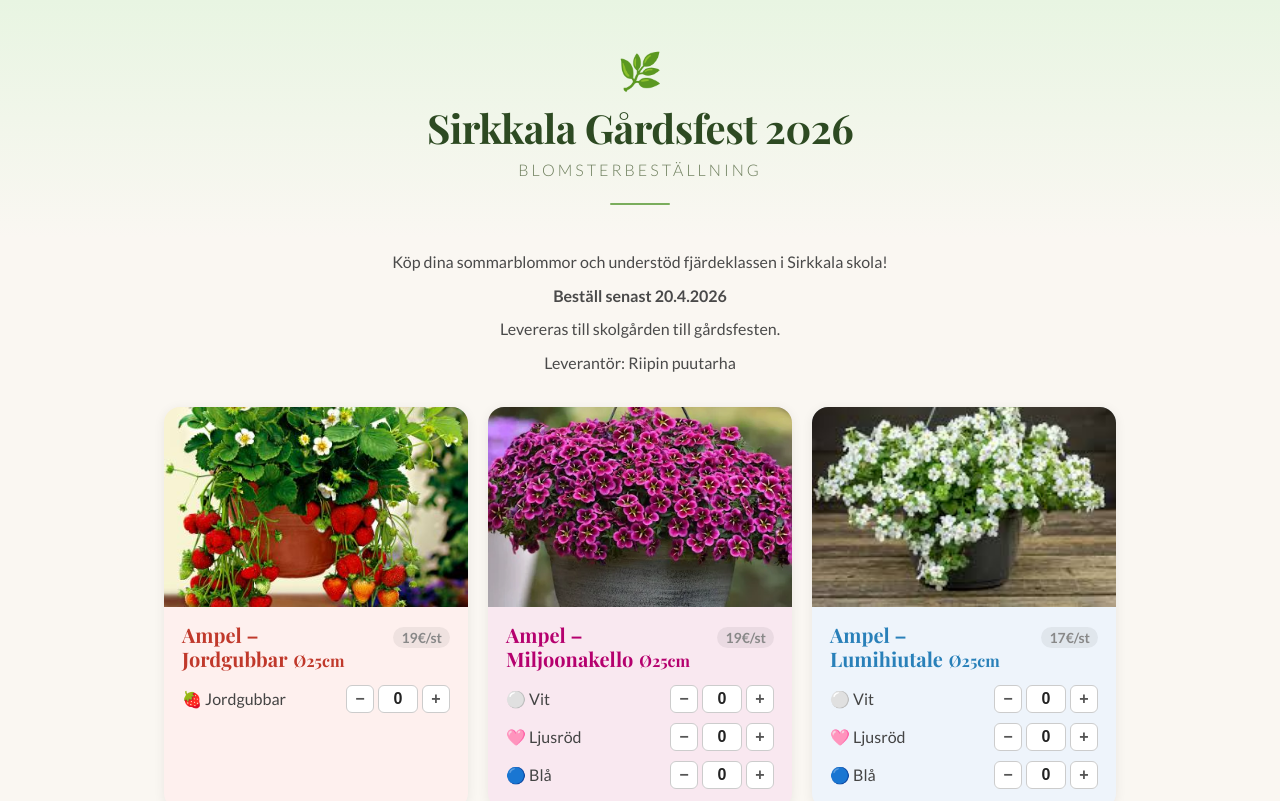
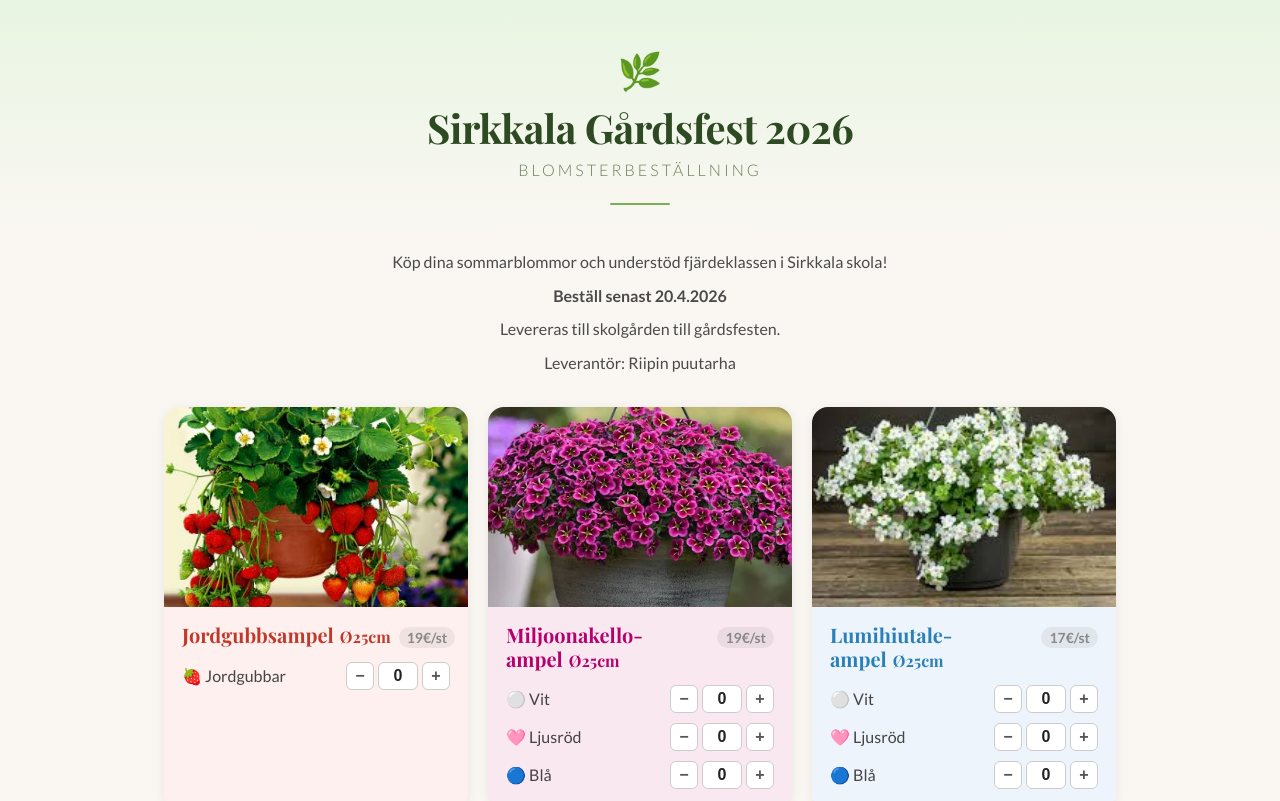
Before and after one commit to Artur-/sirkkala-blommor, a React (Vite) app: page / in a window 1280 px wide. Shown: the top 801 px of the page. Built offline with nearby package versions, Linux system fonts and the light colour scheme.

Commit message:
Rename flowers: combine ampel into names, rename Örter to Färska örter

```diff
--- a/src/flowers.js
+++ b/src/flowers.js
@@ -1,8 +1,8 @@
 export const FLOWERS = [
   {
     id: "jordgubbar",
-    name: "Jordgubbar",
-    category: "Ampel",
+    name: "Jordgubbsampel",
+    category: null,
     detail: "Ø25cm",
     price: 19,
     emoji: "🍓",
@@ -14,8 +14,8 @@ export const FLOWERS = [
   },
   {
     id: "miljoonakello",
-    name: "Miljoonakello",
-    category: "Ampel",
+    name: "Miljoonakello-ampel",
+    category: null,
     detail: "Ø25cm",
     price: 19,
     emoji: "🌺",
@@ -27,8 +27,8 @@ export const FLOWERS = [
   },
   {
     id: "lumihiutale",
-    name: "Lumihiutale",
-    category: "Ampel",
+    name: "Lumihiutale-ampel",
+    category: null,
     detail: "Ø25cm",
     price: 17,
     emoji: "🌼",
@@ -54,7 +54,7 @@ export const FLOWERS = [
   },
   {
     id: "orter",
-    name: "Örter",
+    name: "Färska örter",
     category: null,
     detail: "Ø10.5cm",
     price: 4.5,
```
